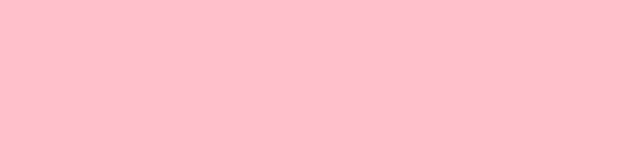
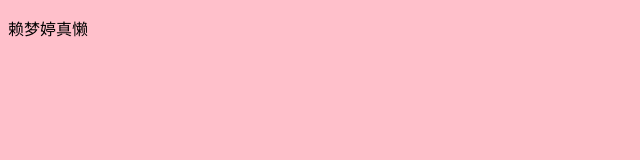
Before and after one commit to kjw666/6zhu, a plain HTML site: page index.html in a window 1280 px wide. Shown: the whole page, without its empty margins (0-640 px from the left). Drawn offline with Linux system fonts and the light colour scheme.

Commit message:
赖梦婷真懒

```diff
--- a/index.html
+++ b/index.html
@@ -9,6 +9,6 @@
   <script src='./c.js'></script>
 </head>
 <body>
-
+    <p>赖梦婷真懒</p>
 </body>
 </html>
```
